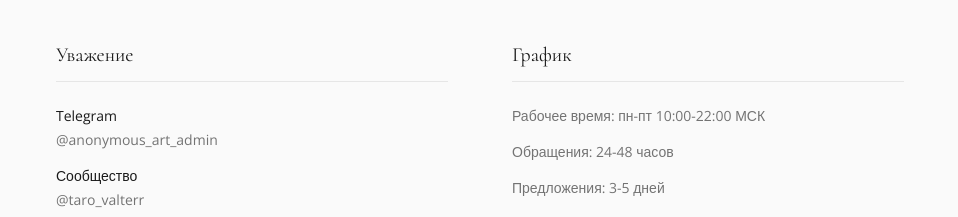
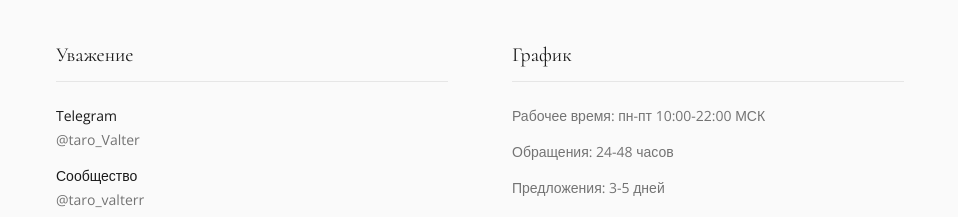
Before and after one commit to pr-poehali-dev/creativity-community-creation, a React (Vite) app: page / in a window 1280 px wide. Shown: the part 3700-3917 px from the top of the page, without its empty margins (160-1118 px from the left). Built offline with nearby package versions, Linux system fonts and the light colour scheme.

Commit message:
Обновлен 1 компонент

```diff
--- a/src/pages/Index.tsx
+++ b/src/pages/Index.tsx
@@ -124,7 +124,7 @@ export default function Index() {
               <div className="space-y-4 text-muted-foreground">
                 <div>
                   <p className="text-foreground mb-1">Telegram</p>
-                  <p>@anonymous_art_admin</p>
+                  <p>@taro_Valter</p>
                 </div>
                 <div>
                   <p className="text-foreground mb-1">Сообщество</p>
```
